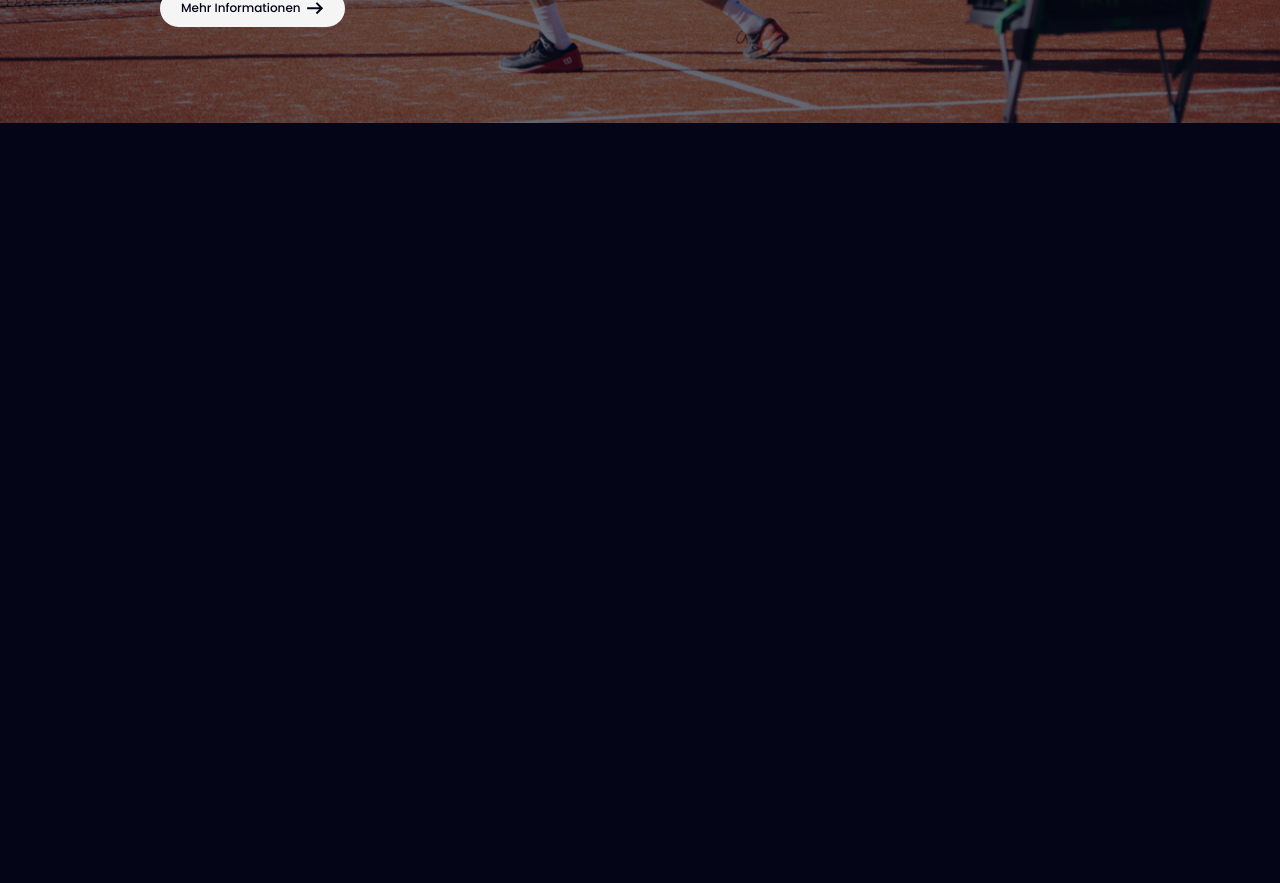
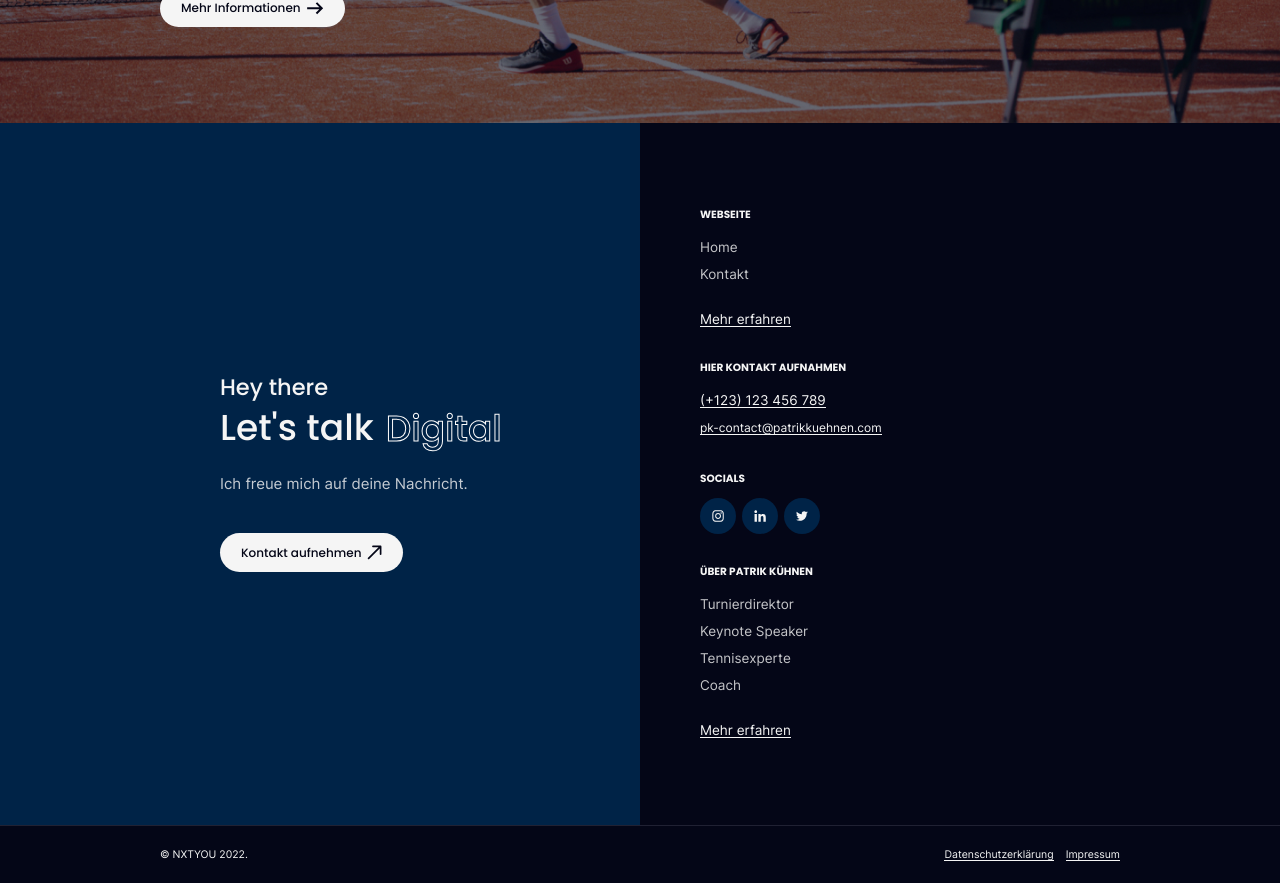
Before and after one commit to nxtyou/patrik-k-hnen, a Next.js app: page /bmw-open in a window 1280 px wide. Shown: the part 3740-4623 px from the top of the page. Before the commit the page ends 3863 px from the top, so only its background shows below. Built offline with nearby package versions, Linux system fonts and the light colour scheme.

Commit message:
Footer added

```diff
--- a/pages/bmw-open.jsx
+++ b/pages/bmw-open.jsx
@@ -3,6 +3,7 @@ import Analysis from '@/components/Templates/BMWOpen/Analysis';
 import Banner from '@/components/Templates/BMWOpen/Banner';
 import Gallery from '@/components/Templates/BMWOpen/Gallery';
 import Hero from '@/components/Templates/BMWOpen/Hero';
+import Footer from '@/components/Templates/Shared/Footer/Footer';
 import NavBar2 from '@/components/Templates/Shared/NavBar/NavBar2';
 import 'swiper/css';
 import 'swiper/css/navigation';
@@ -17,6 +18,7 @@ function BMWOpen() {
         <Gallery />
         <About />
         <Banner />
+        <Footer />
       </main>
     </>
   );
```
